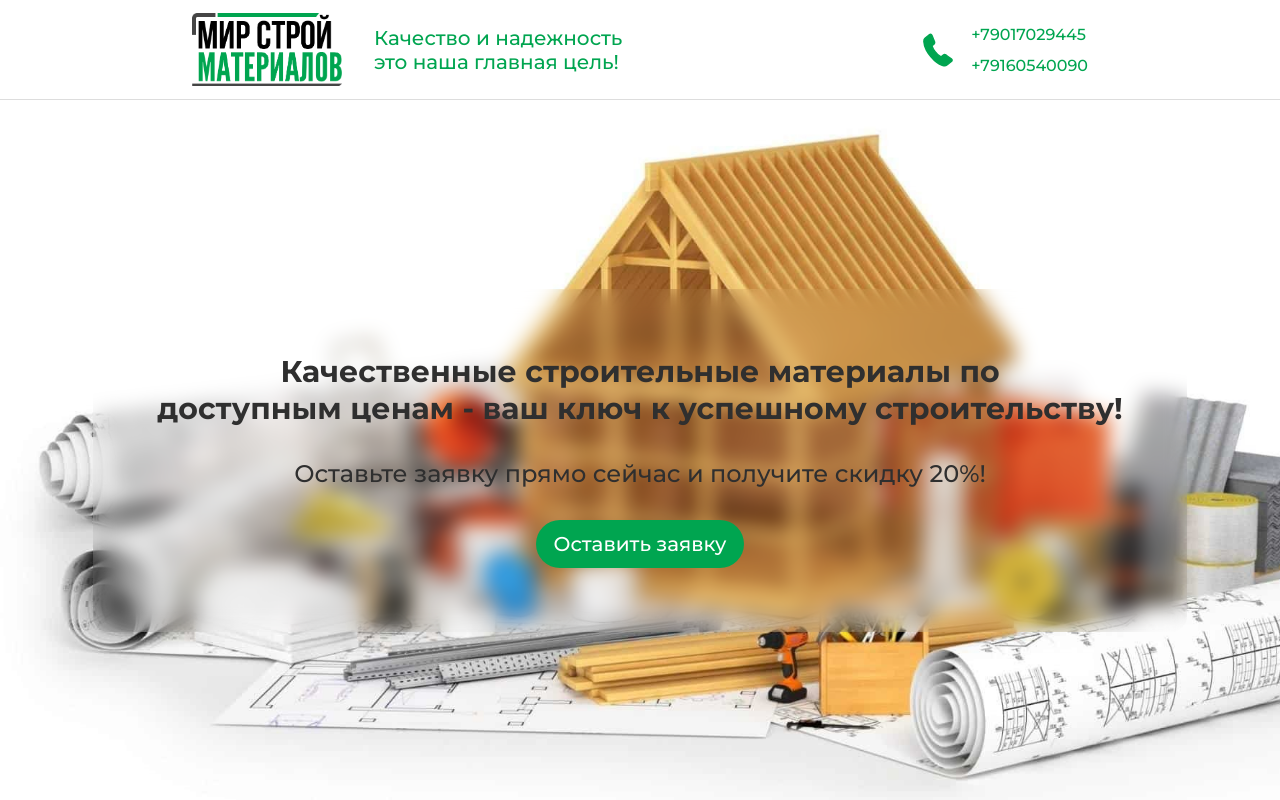
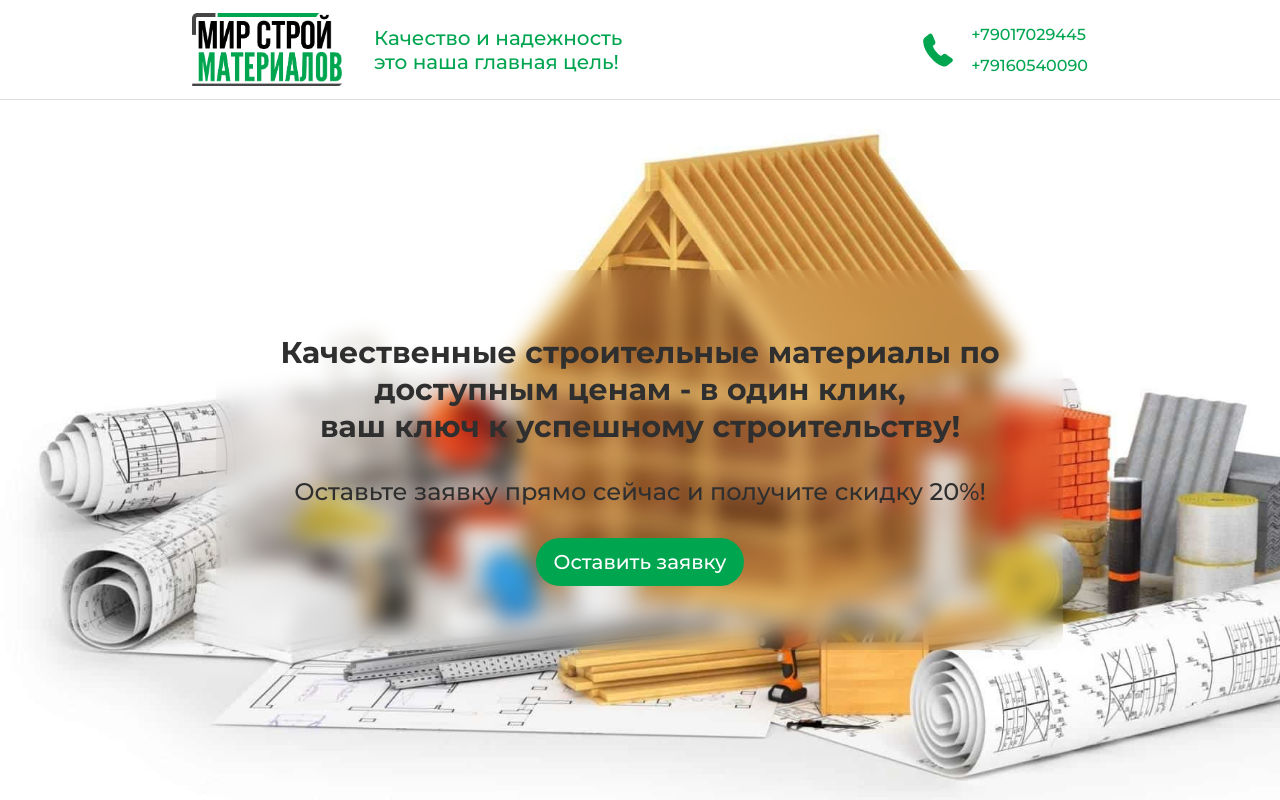
Before and after one commit to koontinuum/buildingmaterials, a React (Create React App) app: page / in a window 1280 px wide. Shown: the top 800 px of the page. Built offline with nearby package versions, Linux system fonts and the light colour scheme.

Commit message:
feat main text changed

```diff
--- a/src/components/main/Main.jsx
+++ b/src/components/main/Main.jsx
@@ -6,8 +6,9 @@ function Main() {
     <div className={css.main}>
       <div>
         <h1>
-          Качественные строительные материалы по <br /> доступным ценам - ваш
-          ключ к успешному строительству!
+          Качественные строительные материалы по <br /> доступным ценам - в один
+          клик,
+          <br /> ваш ключ к успешному строительству!
         </h1>
         <p>Оставьте заявку прямо сейчас и получите скидку 20%!</p>
         <button>
```
